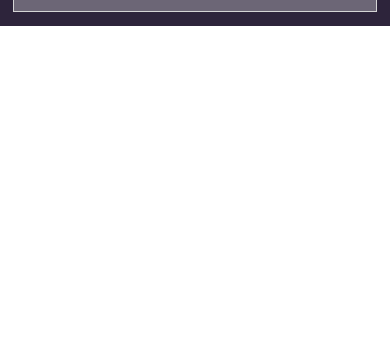
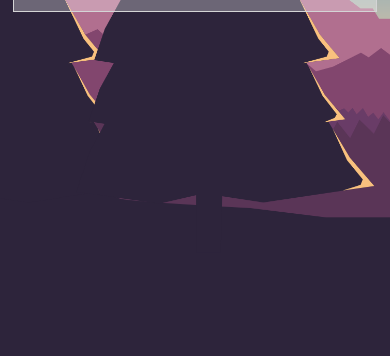
Before and after one commit to BVPMOSC/bvpmosc.github.io, a plain HTML site: page index.html in a window 390 px wide. Shown: the part 488-844 px from the top of the page. Drawn offline with nearby package versions, Linux system fonts and the light colour scheme.

Commit message:
fixed mobile background

```diff
--- a/index.html
+++ b/index.html
@@ -16,11 +16,15 @@
       display: none;
     }
 
+   .ui.inverted.segment, .ui.primary.inverted.segment{
+      height: 100vh;
+      background-image: url('back.png') !important;
+      background-size: cover !important;
+    }
+
     .masthead.segment {
       min-height: 100vh;
       padding: 1em 0em;
-      background-image: url('back.png') !important;
-      background-size: cover !important;
     }
     .masthead .logo.item img {
       margin-right: 1em;
```
